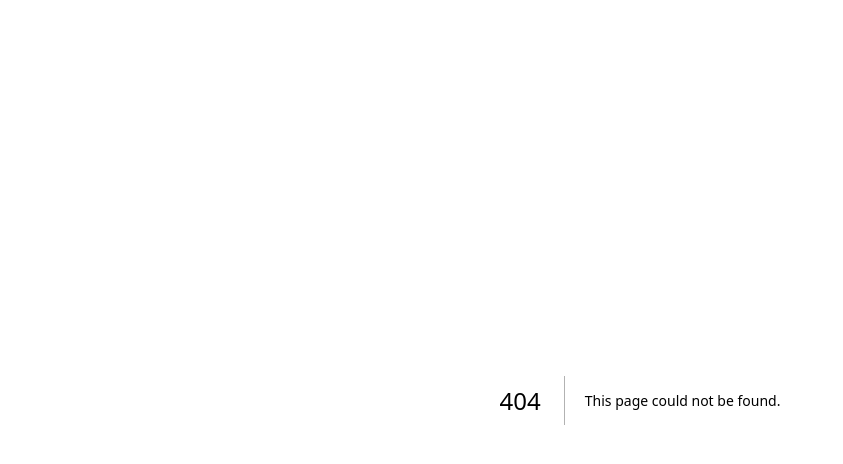
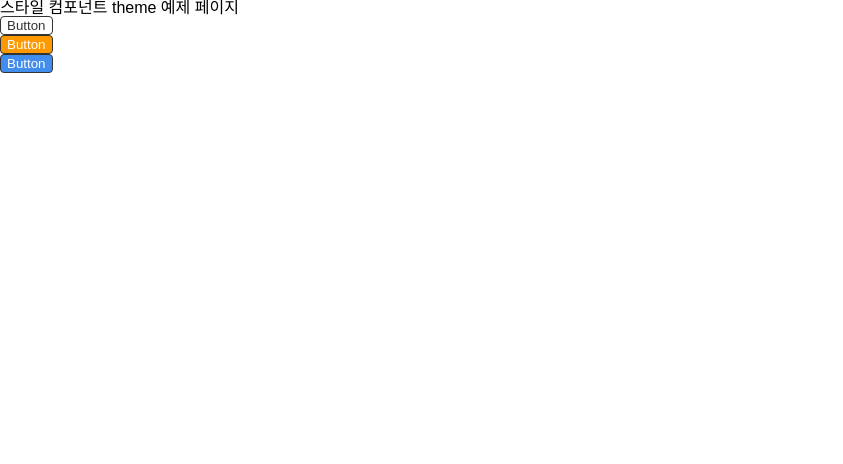
Before and after one commit to happy-shopping/tpl_nextjs, a Next.js app: page /styles in a window 1280 px wide. Before the commit this address had no page. Shown: the top 464 px of the page, without its empty margins (0-843 px from the left). Built offline with nearby package versions, Linux system fonts and the light colour scheme.

Commit message:
styled-component 설치 및 예제파일 생성

```diff
--- a/package.json
+++ b/package.json
@@ -25,10 +25,13 @@
     "next": "13.3.1",
     "react": "18.2.0",
     "react-dom": "18.2.0",
+    "styled-components": "^5.3.10",
+    "styled-reset": "^4.4.6",
     "typescript": "5.0.4"
   },
   "packageManager": "yarn@3.5.0",
   "devDependencies": {
+    "@types/styled-components": "^5.1.26",
     "@typescript-eslint/eslint-plugin": "^5.13.0",
     "@typescript-eslint/parser": "^5.0.0",
     "eslint-config-airbnb": "^19.0.4",
--- /dev/null
+++ b/src/components/sample_styles/sample_styles.tsx
@@ -0,0 +1,41 @@
+import styled from "styled-components";
+
+const BlackButton = styled.button`
+  color: ${(props) => props.theme.colors.black};
+  background-color: ${(props) => props.theme.colors.white};
+  border: 1px solid ${(props) => props.theme.colors.black};
+  border-radius: 4px;
+`;
+
+const YellowButton = styled.button`
+  color: ${(props) => props.theme.colors.white};
+  background-color: ${(props) => props.theme.colors.yellow};
+  border: 1px solid ${(props) => props.theme.colors.black};
+  border-radius: 4px;
+`;
+
+const BlueButton = styled.button`
+  color: ${(props) => props.theme.colors.white};
+  background-color: ${(props) => props.theme.colors.blue};
+  border: 1px solid ${(props) => props.theme.colors.black};
+  border-radius: 4px;
+`;
+
+export default function SampleStyles() {
+  return (
+    <div>
+      <h1>스타일 컴포넌트 theme 예제 페이지</h1>
+      <ul>
+        <li>
+          <BlackButton>Button</BlackButton>
+        </li>
+        <li>
+          <YellowButton>Button</YellowButton>
+        </li>
+        <li>
+          <BlueButton>Button</BlueButton>
+        </li>
+      </ul>
+    </div>
+  );
+}
--- a/src/pages/_app.tsx
+++ b/src/pages/_app.tsx
@@ -1,5 +1,13 @@
 import type { AppProps } from "next/app";
+import GlobalStyle from "@/styles/globalStyles";
+import { ThemeProvider } from "styled-components";
+import theme from "@/styles/theme";
 
 export default function App({ Component, pageProps }: AppProps) {
-  return <Component {...pageProps} />;
+  return (
+    <ThemeProvider theme={theme}>
+      <GlobalStyle />
+      <Component {...pageProps} />
+    </ThemeProvider>
+  );
 }
--- a/src/pages/index.tsx
+++ b/src/pages/index.tsx
@@ -10,6 +10,9 @@ export default function Home() {
       <li>
         <Link href="/axios">axios 페이지</Link>
       </li>
+      <li>
+        <Link href="/styles">styled-component theme 페이지</Link>
+      </li>
     </main>
   );
 }
--- /dev/null
+++ b/src/pages/styles/index.tsx
@@ -0,0 +1,5 @@
+import SampleStyles from "@/components/sample_styles/sample_styles";
+
+export default function StylesPages() {
+  return <SampleStyles />;
+}
--- /dev/null
+++ b/src/styles/globalStyles.ts
@@ -0,0 +1,23 @@
+import reset from "styled-reset";
+import { createGlobalStyle } from "styled-components";
+
+export default createGlobalStyle`
+  ${reset}
+
+    *, *::before, *::after {
+        box-sizing: border-box;
+  }
+
+  html,
+  body {
+    margin: 0;
+    padding: 0;
+    font-family: 'Noto Sans KR', '나눔고딕', 'Nanum Gothic', '맑은고딕',
+    'Malgun Gothic', ‘Apple SD Gothic Neo’, '돋움', dotum, '굴림', gulim,
+    sans-serif;
+  }
+
+  button {
+    cursor: pointer;
+  }
+`;
--- /dev/null
+++ b/src/styles/theme.ts
@@ -0,0 +1,24 @@
+const colors = {
+  black: "#333333",
+  yellow: "#FF9900",
+  orange: "#F34522",
+  gray: "#666666",
+  gray_background: "#F6F6F6",
+  red: "#E23714",
+  blue: "#418DED",
+  navy: "#005796",
+  white: "#FFFFFF",
+};
+
+const fonts = {
+  /**
+   * 추후 font 관련 테마 추가 시 작성
+   */
+};
+
+const theme = {
+  colors,
+  fonts,
+};
+
+export default theme;
```
Also changed, not shown: 1 other file (tests, documents, lock files or other folders).
